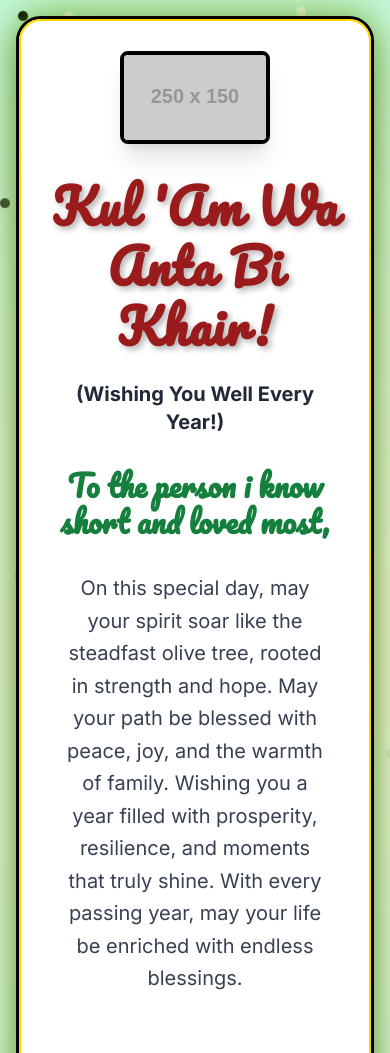
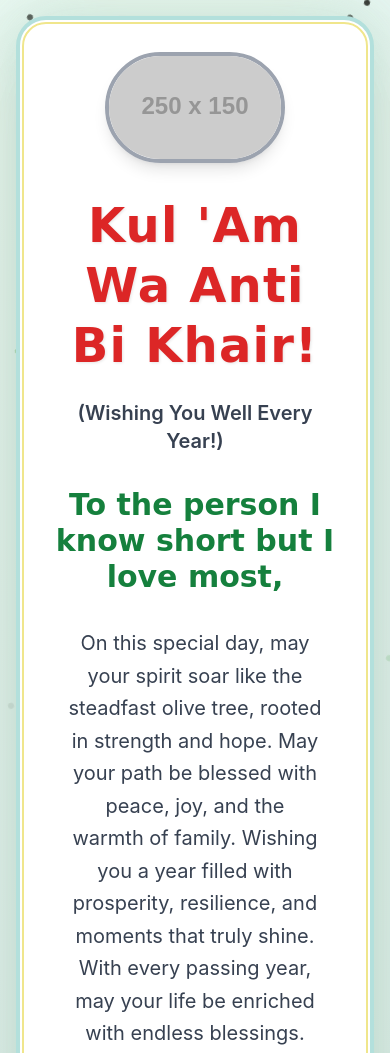
Before and after one commit to mayron9/birthday_card2, a plain HTML site: page index.html in a window 390 px wide. Shown: the top 1053 px of the page. Drawn offline with nearby package versions, Linux system fonts and the light colour scheme; placeholder pictures from the web are drawn by us.

Commit message:
Add files via upload

```diff
--- a/index.html
+++ b/index.html
@@ -7,16 +7,13 @@
     <!-- Tailwind CSS CDN for easy styling -->
     <script src="https://cdn.tailwindcss.com"></script>
     <style>
-        /* Custom styles for a Palestinian-inspired look */
-        @import url('https://fonts.googleapis.com/css2?family=Inter:wght@400;700;800&family=Pacifico&display=swap');
-        /* Pacifico for a touch of elegance, Inter for readability */
-
+        /* General body styling for a soft, ethereal background */
         body {
             font-family: 'Inter', sans-serif;
-            /* More vibrant radial gradient background */
-            background: radial-gradient(circle at center, #fefce8 0%, #dcfce7 30%, #a7f3d0 70%, #065f46 100%);
-            background-size: 200% 200%; /* Make gradient larger for smoother animation */
-            animation: gradientAnimation 20s ease infinite alternate; /* Slower, oscillating gradient animation */
+            /* New, delicate multi-stop gradient background */
+            background: linear-gradient(145deg, #fefeff 0%, #e8f9f5 25%, #dcf0f2 50%, #cbe8e4 75%, #b3e0dc 100%);
+            background-size: 250% 250%; /* Larger gradient for very smooth animation */
+            animation: delicateGradient 35s ease infinite alternate; /* Slower, more serene animation */
             display: flex;
             justify-content: center;
             align-items: center;
@@ -28,117 +25,137 @@
             overflow-y: auto;
         }
 
-        @keyframes gradientAnimation {
+        @keyframes delicateGradient {
             0% { background-position: 0% 50%; }
             100% { background-position: 100% 50%; }
         }
 
+        /* Card Container - new unique shape and layered shadows */
         .card-container {
-            background-color: #ffffff;
-            /* Enhanced box shadow with green and gold glow */
-            box-shadow: 0 20px 40px rgba(0, 0, 0, 0.2), 0 0 35px rgba(0, 128, 0, 0.5), 0 0 45px rgba(255, 215, 0, 0.4);
-            border-radius: 25px;
+            background-color: #ffffff; /* Pure white for clean, cute look */
+            /* Complex shadow for depth and ethereal glow */
+            box-shadow: 0 40px 80px rgba(0, 0, 0, 0.08), /* Main soft shadow */
+                        0 0 60px rgba(179, 224, 220, 0.8), /* Light green-blue glow */
+                        0 0 100px rgba(255, 240, 200, 0.7); /* Soft golden glow */
+            border-radius: 60px; /* Extremely rounded for a soft, cute blob shape */
             overflow: hidden;
-            max-width: 650px;
+            max-width: 800px; /* Even wider for more spacious feel */
             width: 100%;
             text-align: center;
-            padding: 40px;
-            animation: fadeInScale 1s ease-out;
+            padding: 70px 50px; /* Adjusted padding for better internal spacing */
+            animation: fadeInBlob 1.2s ease-out; /* Slower, more dramatic fade in */
             display: flex;
             flex-direction: column;
             align-items: center;
             justify-content: center;
             position: relative;
-            /* Thicker, black border with a subtle golden line effect */
-            border: 5px solid #000000;
-            outline: 2px solid #FFD700; /* Gold outline */
-            outline-offset: -7px; /* Pull outline inside border */
+            /* A subtle, artistic border inspired by Palestinian motifs */
+            border: 4px solid #b3e0dc; /* A soft, muted teal-green for the main border */
+            outline: 2px solid #f0e68c; /* Soft gold inner outline */
+            outline-offset: -12px; /* Pull outline further in for a layered effect */
+            transition: transform 0.3s ease-in-out, box-shadow 0.3s ease-in-out; /* Smooth hover transition */
         }
 
-        @keyframes fadeInScale {
-            from { opacity: 0; transform: translateY(-30px) scale(0.95); }
+        .card-container:hover {
+            transform: translateY(-5px) scale(1.005); /* Slight lift and scale on hover */
+            box-shadow: 0 45px 90px rgba(0, 0, 0, 0.12),
+                        0 0 70px rgba(179, 224, 220, 0.9),
+                        0 0 110px rgba(255, 240, 200, 0.8);
+        }
+
+        @keyframes fadeInBlob {
+            from { opacity: 0; transform: translateY(-60px) scale(0.85); }
             to { opacity: 1; transform: translateY(0) scale(1); }
         }
 
+        /* Confetti - smaller, more numerous, and delicate */
         .confetti {
             position: absolute;
-            width: 10px;
-            height: 10px;
+            width: 6px; /* Even smaller for a very delicate look */
+            height: 6px;
             border-radius: 50%;
             opacity: 0;
-            animation: fall 3s infinite;
+            animation: fallConfetti 4s infinite; /* Longer, gentler fall */
             pointer-events: none;
             z-index: 10;
         }
 
-        @keyframes fall {
+        @keyframes fallConfetti {
             0% { transform: translateY(-10px) rotate(0deg); opacity: 1; }
             100% { transform: translateY(100vh) rotate(720deg); opacity: 0; }
         }
 
-        /* Styles for the "surprise" animation */
+        /* Heart animation - bigger and more vibrant */
         #heartAnimation {
             position: absolute;
             top: 50%;
             left: 50%;
             transform: translate(-50%, -50%) scale(0);
-            font-size: 5rem;
-            color: #ff0000; /* Red color, like flag */
+            font-size: 7rem; /* Even larger heart for impact */
+            color: #ff6666; /* Softer, slightly pastel red for cute feel */
             opacity: 0;
-            transition: all 0.5s ease-out;
+            transition: all 0.6s ease-out;
             z-index: 60;
         }
 
         #heartAnimation.show {
             transform: translate(-50%, -50%) scale(1);
             opacity: 1;
-            animation: pulse 1s infinite alternate;
+            animation: pulse 1.2s infinite alternate; /* Slower pulse */
         }
 
         @keyframes pulse {
             from { transform: translate(-50%, -50%) scale(1); }
-            to { transform: translate(-50%, -50%) scale(1.1); }
+            to { transform: translate(-50%, -50%) scale(1.15); } /* More pronounced pulse */
         }
 
         .pacifico-font {
             font-family: 'Pacifico', cursive;
         }
 
-        /* Custom animation for the button */
+        /* Button animation - gentle bounce */
         @keyframes bounce-slow {
             0%, 100% {
                 transform: translateY(0);
             }
             50% {
-                transform: translateY(-8px);
+                transform: translateY(-10px); /* More pronounced bounce */
             }
         }
         .animate-bounce-slow {
-            animation: bounce-slow 2s infinite ease-in-out;
+            animation: bounce-slow 2.5s infinite ease-in-out;
         }
 
-        /* Text shadow for main heading - slightly more pronounced */
+        /* Text shadow for main heading - soft and inviting */
         .text-shadow-custom {
-            text-shadow: 3px 3px 6px rgba(0, 0, 0, 0.3);
+            text-shadow: 1px 1px 3px rgba(0, 0, 0, 0.1); /* Very subtle text shadow */
         }
 
         /* Responsive adjustments for smaller screens */
         @media (max-width: 768px) {
             .card-container {
-                padding: 20px;
-                border: 3px solid #000000; /* Adjust border thickness for smaller screens */
-                outline-offset: -5px;
+                padding: 40px 30px;
+                border-radius: 40px;
+                outline-offset: -10px;
             }
-            .text-5xl { font-size: 2.75rem; }
-            .text-3xl { font-size: 1.6rem; }
-            .text-xl { font-size: 1rem; }
-            .w-48 { width: 40vw; max-width: 150px; } /* Adjust image size for mobile */
+            .text-5xl { font-size: 2.8rem; }
+            .text-3xl { font-size: 1.8rem; }
+            .text-xl { font-size: 1.1rem; }
+            .w-48 { width: 60vw; max-width: 220px; } /* Adjust image size for mobile */
+            #heartAnimation { font-size: 5rem; }
         }
 
         @media (max-width: 480px) {
-            .text-5xl { font-size: 2.25rem; }
-            .text-3xl { font-size: 1.4rem; }
+            .card-container {
+                padding: 30px 20px;
+                border-radius: 30px;
+                outline-offset: -8px;
+            }
+            .text-5xl { font-size: 2.2rem; }
+            .text-3xl { font-size: 1.5rem; }
             .text-xl { font-size: 0.95rem; }
+            .w-48 { width: 70vw; max-width: 180px; }
+            #heartAnimation { font-size: 4rem; }
         }
     </style>
 </head>
@@ -151,23 +168,23 @@
     <div id="heartAnimation" class="hidden">❤️</div>
 
     <div class="card-container relative w-full mx-auto p-8 md:p-12 lg:p-16 flex flex-col items-center">
-        <!-- Palestinian-themed Image/Illustration Placeholder (Olive Tree with Dove) -->
+        <!-- Palestinian-themed Image/Illustration Placeholder (Olive Tree with Dove - Cuter, more artistic Style) -->
         <img
-            src="https://placehold.co/250x150/006400/FFFFFF?text=🕊️+Peace+%26+Hope+🌳"
+            src="https://placehold.co/250x150/b3e0dc/FFFFFF?text=🕊️+سلم+%26+أمل+🌳"
             alt="Palestinian Olive Tree with a dove, symbolizing peace and hope"
-            class="w-48 h-auto md:w-64 lg:w-72 rounded-lg mb-8 object-cover border-4 border-black shadow-xl"
+            class="w-48 h-auto md:w-64 lg:w-72 rounded-full mb-8 object-cover border-4 border-gray-400 shadow-lg"
             onerror="this.onerror=null;this.src='https://placehold.co/250x150/cccccc/000000?text=Image+Error';"
         >
 
         <!-- Main Heading -->
-        <h1 class="text-5xl md:text-6xl lg:text-7xl font-extrabold text-red-800 mb-6 tracking-wide leading-tight pacifico-font text-shadow-custom">
-            Kul 'Am Wa Anta Bi Khair!
+        <h1 class="text-5xl md:text-6xl lg:text-7xl font-extrabold text-red-600 mb-6 tracking-wide leading-tight pacifico-font text-shadow-custom">
+            Kul 'Am Wa Anti Bi Khair!
         </h1>
-        <p class="text-xl md:text-2xl text-gray-800 mb-8 font-semibold">(Wishing You Well Every Year!)</p>
+        <p class="text-xl md:text-2xl text-gray-700 mb-8 font-semibold">(Wishing You Well Every Year!)</p>
 
         <!-- Subheading/Recipient Name -->
         <p class="text-3xl md:text-4xl text-green-700 mb-8 font-semibold pacifico-font">
-            To the person i know short and loved most,
+            To the person I know short but I love most,
         </p>
 
         <!-- Birthday Message -->
@@ -179,17 +196,17 @@
         </p>
 
         <!-- Signature -->
-        <p class="text-2xl md:text-3xl font-bold text-black mt-8 pacifico-font">
+        <p class="text-2xl md:text-3xl font-bold text-gray-800 mt-8 pacifico-font">
             With heartfelt blessings,
         </p>
-        <p class="text-2xl md:text-3xl font-bold text-black pacifico-font">
+        <p class="text-2xl md:text-3xl font-bold text-gray-800 pacifico-font">
             nisrine
         </p>
 
         <!-- Optional: Add a simple button or interactive element -->
         <button
             id="surpriseButton"
-            class="mt-6 px-8 py-4 bg-gradient-to-r from-green-600 to-red-600 text-white text-xl font-bold rounded-full shadow-lg hover:shadow-xl transform hover:scale-105 transition duration-300 ease-in-out focus:outline-none focus:ring-4 focus:ring-green-300 animate-bounce-slow"
+            class="mt-6 px-8 py-4 bg-gradient-to-r from-green-500 to-red-500 text-white text-xl font-bold rounded-full shadow-lg hover:shadow-xl transform hover:scale-105 transition duration-300 ease-in-out focus:outline-none focus:ring-4 focus:ring-green-300 animate-bounce-slow"
         >
             Discover a Message of Hope!
         </button>
@@ -206,7 +223,7 @@
                     id="closeMessageBox"
                     class="px-6 py-2 bg-red-600 text-white font-semibold rounded-md hover:bg-red-700 transition duration-200 shadow"
                 >
-                    much love!
+                    Much love!
                 </button>
             </div>
         </div>
@@ -225,15 +242,15 @@
             function createConfetti() {
                 // Palestinian flag colors: Black, White, Red, Green
                 const confettiColors = ['#000000', '#FFFFFF', '#FF0000', '#008000'];
-                for (let i = 0; i < 70; i++) { // Generate more confetti pieces
+                for (let i = 0; i < 90; i++) { // Generate even more confetti for a richer effect
                     const confetti = document.createElement('div');
                     confetti.classList.add('confetti');
                     confetti.style.left = Math.random() * 100 + 'vw';
                     confetti.style.top = -10 + 'px'; // Start above the viewport
-                    confetti.style.animationDuration = Math.random() * 3 + 4 + 's'; // Longer duration (4-7s)
-                    confetti.style.animationDelay = Math.random() * 6 + 's'; // Longer delay
+                    confetti.style.animationDuration = Math.random() * 3 + 5 + 's'; // Longer duration (5-8s)
+                    confetti.style.animationDelay = Math.random() * 7 + 's'; // Longer delay
                     confetti.style.backgroundColor = confettiColors[Math.floor(Math.random() * confettiColors.length)];
-                    confetti.style.opacity = Math.random() * 0.7 + 0.3; // More varied opacity
+                    confetti.style.opacity = Math.random() * 0.8 + 0.2; // More varied opacity
                     confettiContainer.appendChild(confetti);
 
                     confetti.addEventListener('animationend', () => {
```
